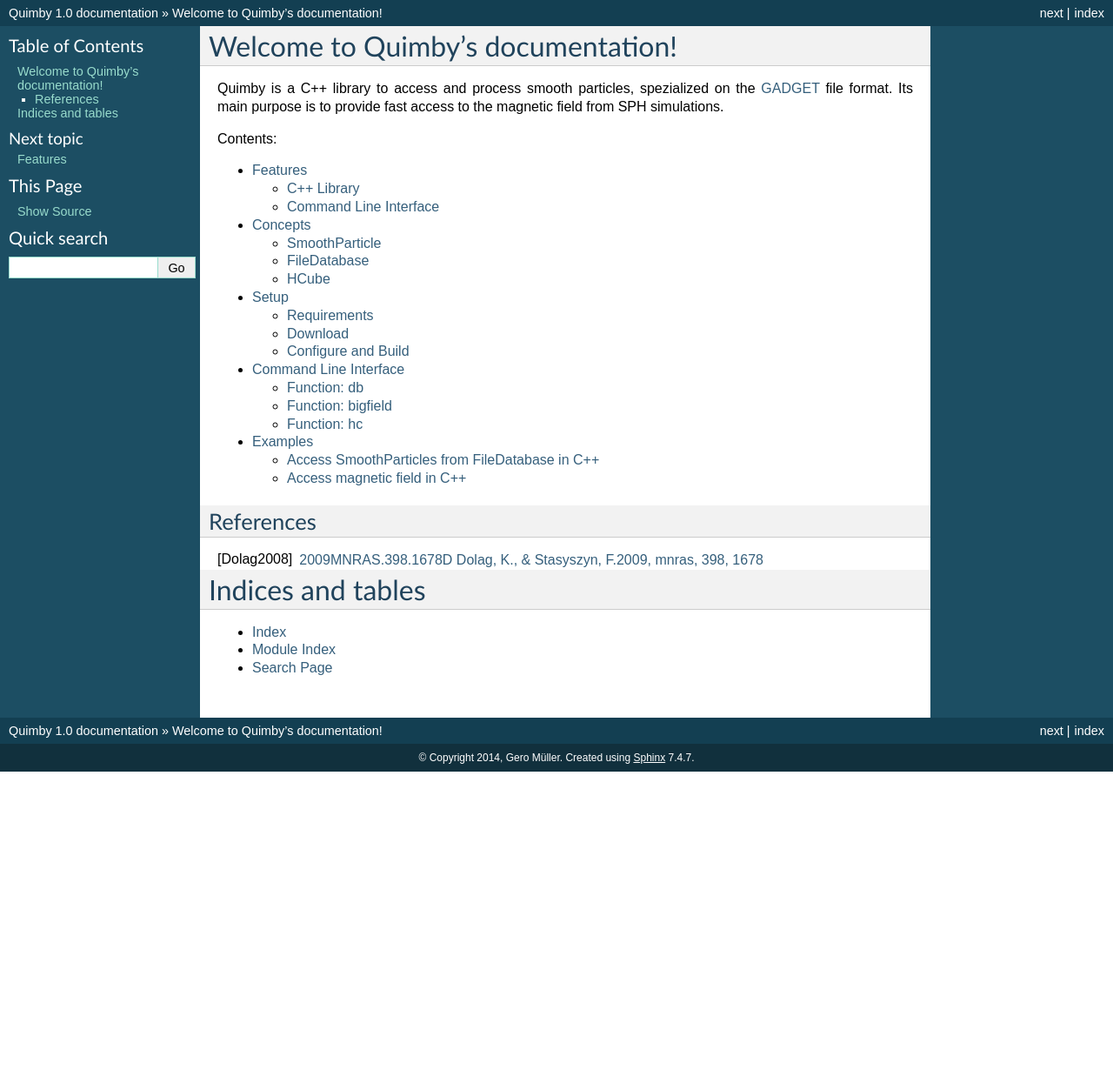
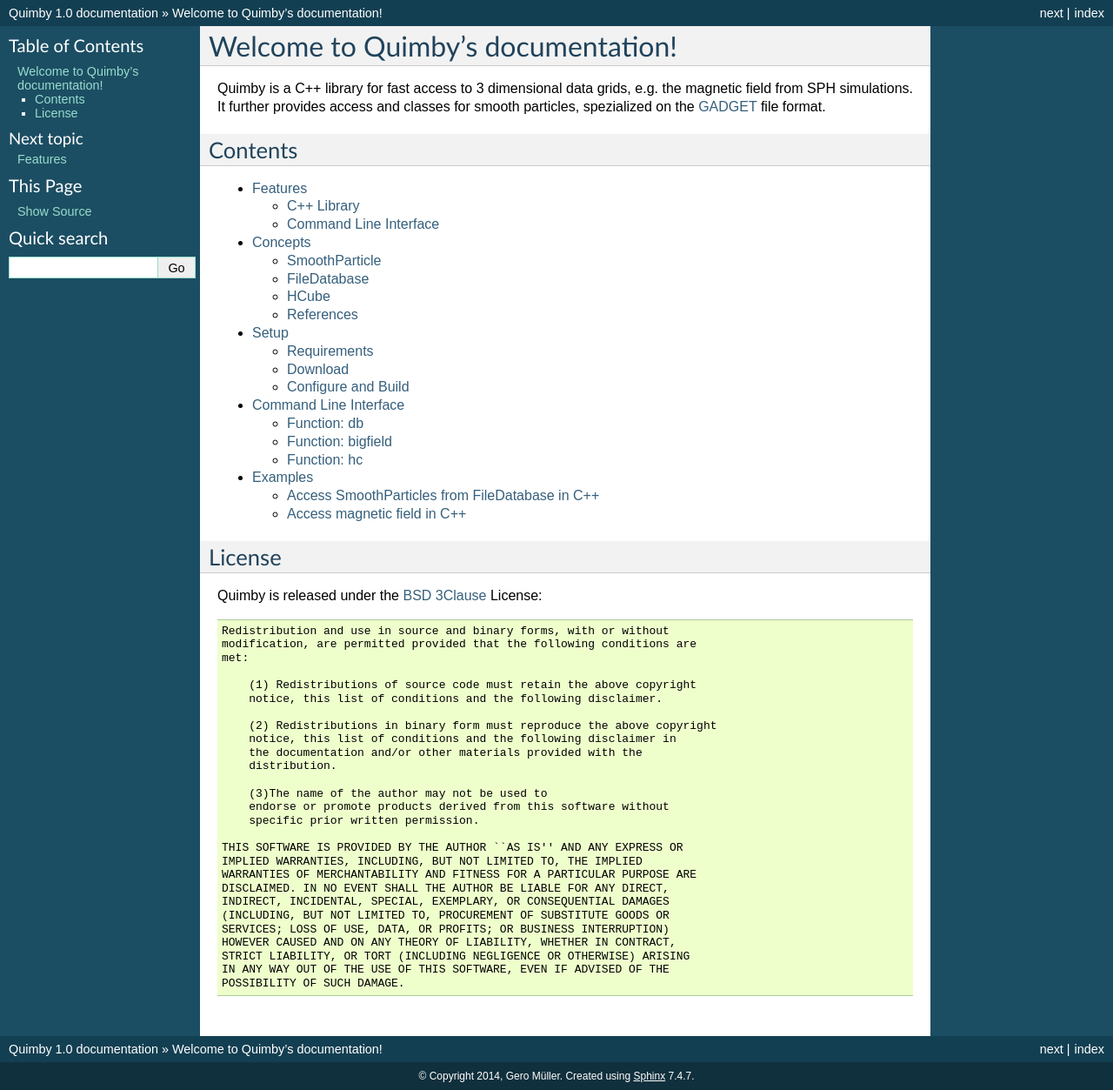
Before and after one commit to quimby/quimby, a Sphinx documentation site: the page built from doc/index.rst, in a window 1280 px wide. Shown: the whole page at 87% size. Built offline with Sphinx 7.4.7, drawn with Linux system fonts in a browser that asks for light colours; before the commit the page ends 900 px from its top, so only the background shows below that.

Commit message:
add hcube svg, add license

```diff
--- a/doc/index.rst
+++ b/doc/index.rst
@@ -3,19 +3,13 @@
    You can adapt this file completely to your liking, but it should at least
    contain the root `toctree` directive.
 
-.. _GADGET: http://www.mpa-garching.mpg.de/galform/gadget/
-.. _ROOT: http://root.cern.ch/
-.. _Python: http://www.python.org/
-.. _SWIG: http://www.swig.org/
-.. _CMake: http://www.cmake.org/
-
 Welcome to Quimby's documentation!
 ==================================
 
-Quimby is a C++ library to access and process smooth particles, spezialized on the GADGET_ file format.
-Its main purpose is to provide fast access to the magnetic field from SPH simulations.
+Quimby is a C++ library for fast access to 3 dimensional data grids, e.g. the magnetic field from SPH simulations. It further provides access and classes for smooth particles, spezialized on the GADGET_ file format.
 
-Contents:
+Contents
+--------
 
 .. toctree::
    :maxdepth: 2
@@ -26,17 +20,39 @@
    cli
    examples
 
-References
-----------
+License
+-------
 
-.. [Dolag2008] `2009MNRAS.398.1678D Dolag, K., \& Stasyszyn, F.\ 2009, \mnras, 398, 1678`__
-__ http://adsabs.harvard.edu/abs/2009MNRAS.398.1678D
+Quimby is released under the `BSD 3Clause`_ License::
+
+    Redistribution and use in source and binary forms, with or without
+    modification, are permitted provided that the following conditions are
+    met:
+
+        (1) Redistributions of source code must retain the above copyright
+        notice, this list of conditions and the following disclaimer.
+
+        (2) Redistributions in binary form must reproduce the above copyright
+        notice, this list of conditions and the following disclaimer in
+        the documentation and/or other materials provided with the
+        distribution.
+
+        (3)The name of the author may not be used to
+        endorse or promote products derived from this software without
+        specific prior written permission.
+
+    THIS SOFTWARE IS PROVIDED BY THE AUTHOR ``AS IS'' AND ANY EXPRESS OR
+    IMPLIED WARRANTIES, INCLUDING, BUT NOT LIMITED TO, THE IMPLIED
+    WARRANTIES OF MERCHANTABILITY AND FITNESS FOR A PARTICULAR PURPOSE ARE
+    DISCLAIMED. IN NO EVENT SHALL THE AUTHOR BE LIABLE FOR ANY DIRECT,
+    INDIRECT, INCIDENTAL, SPECIAL, EXEMPLARY, OR CONSEQUENTIAL DAMAGES
+    (INCLUDING, BUT NOT LIMITED TO, PROCUREMENT OF SUBSTITUTE GOODS OR
+    SERVICES; LOSS OF USE, DATA, OR PROFITS; OR BUSINESS INTERRUPTION)
+    HOWEVER CAUSED AND ON ANY THEORY OF LIABILITY, WHETHER IN CONTRACT,
+    STRICT LIABILITY, OR TORT (INCLUDING NEGLIGENCE OR OTHERWISE) ARISING
+    IN ANY WAY OUT OF THE USE OF THIS SOFTWARE, EVEN IF ADVISED OF THE
+    POSSIBILITY OF SUCH DAMAGE.
 
 
-
-Indices and tables
-==================
-
-* :ref:`genindex`
-* :ref:`modindex`
-* :ref:`search`
+.. _GADGET: http://www.mpa-garching.mpg.de/galform/gadget/
+.. _BSD 3Clause: http://directory.fsf.org/wiki/License:BSD_3Clause
```
Also changed, not shown: doc/concepts.rst (+9 -1 lines), doc/examples.rst (+4 -3 lines), doc/setup.rst (+6 -1 lines), Licence.txt (added), doc/hcube.svg (added).
